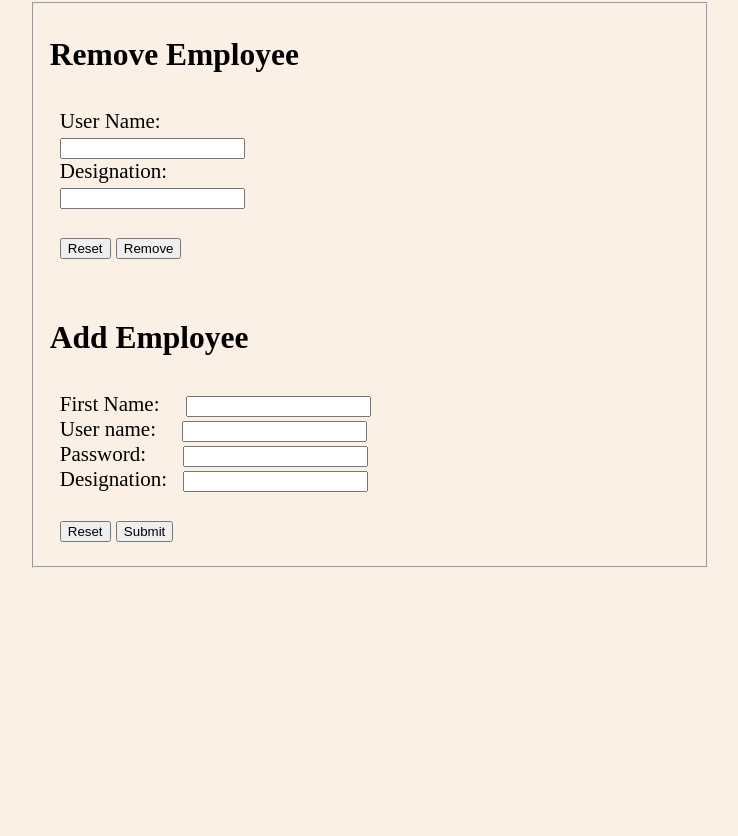
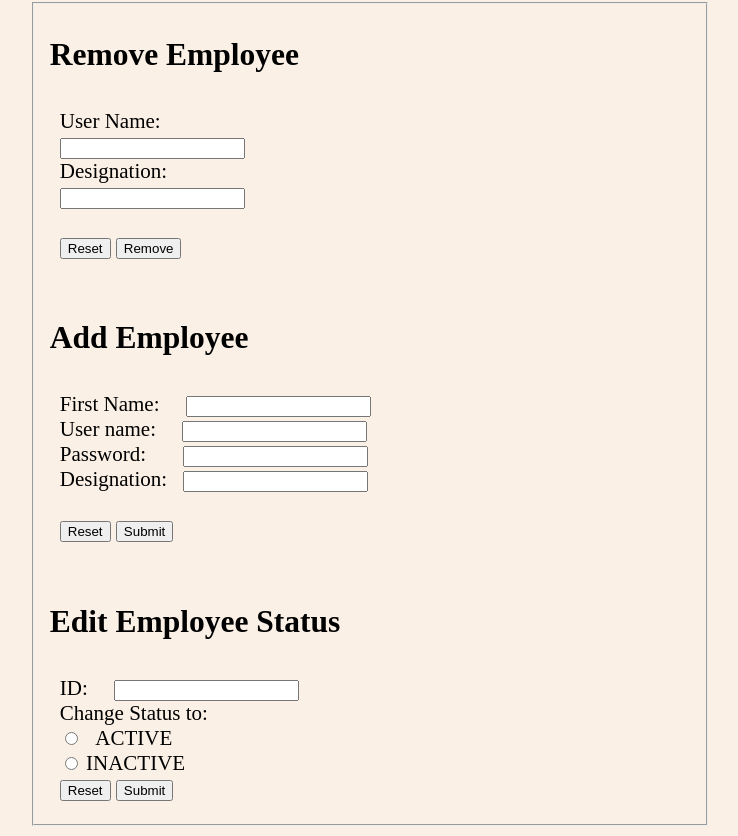
Before and after one commit to sikandaral/DB, a website: page templates/Manager.html in a window 1280 px wide. Shown: the part 987-1823 px from the top of the page, without its empty margins (220-958 px from the left). Before the commit the page ends 1565 px from the top, so only its background shows below. Drawn offline with Linux system fonts and the light colour scheme.

Commit message:
siki: edit emp status

```diff
--- a/templates/Manager.html
+++ b/templates/Manager.html
@@ -143,6 +143,28 @@
                 <input type="submit" value="Submit">
 
             </form>
+
+            <br><br>
+            <h2> Edit Employee Status </h2>
+
+            <form action="/edit_emp" method="post">
+
+                <label for="ID">ID:</label>&emsp;
+                <input type="text" id="ID" name="ID"><br>
+
+                <label for="status">Change Status to:</label><br>
+
+                <input type="radio" name="status" value="ACTIVE">
+                <label for="active">ACTIVE</label><br>
+
+                <input type="radio" name="status" value="INACTIVE">
+                <label for="inactive"> INACTIVE</label><br>
+
+
+                <button type ="reset">Reset</button>
+                <input type="submit" value="Submit">
+
+            </form>
         </fieldset>
 
     </div>
```
Also changed, not shown: index.js (+28 -3 lines).
